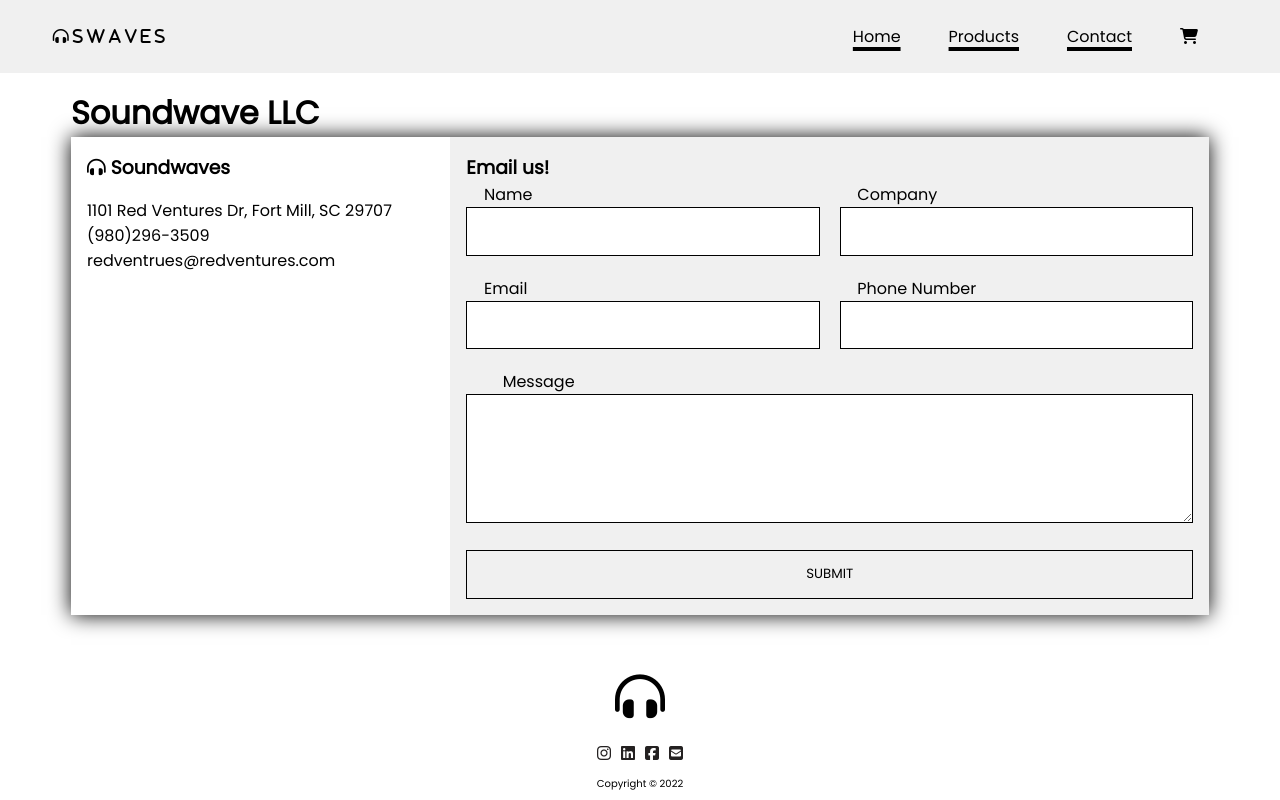
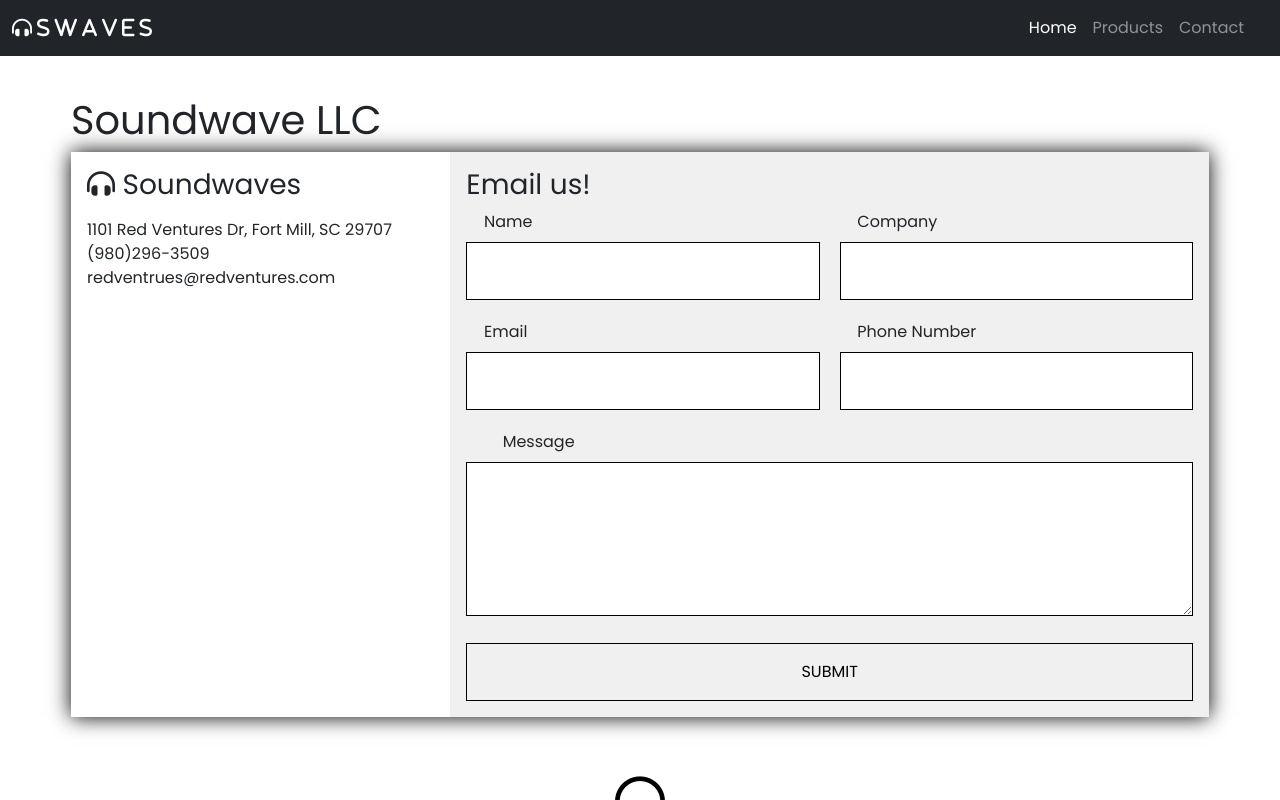
Before and after one commit to AaronNCil/Ecommerce-V2, a React (Create React App) app: page /contact in a window 1280 px wide. Built offline with nearby package versions, Linux system fonts and the light colour scheme.

Commit message:
changed navbar and added bootstrap also productspage changes

```diff
--- a/package.json
+++ b/package.json
@@ -8,7 +8,9 @@
     "@testing-library/user-event": "^13.5.0",
     "aos": "^2.3.4",
     "axios": "^1.2.1",
+    "bootstrap": "^5.2.3",
     "express": "^4.18.2",
+    "jquery": "^3.6.3",
     "mysql": "^2.18.1",
     "path": "^0.12.7",
     "react": "^18.2.0",
--- a/public/index.html
+++ b/public/index.html
@@ -9,6 +9,12 @@
       content="Web site created using create-react-app"
     />
     <link rel="apple-touch-icon" href="%PUBLIC_URL%/logo192.png" />
+    <link rel="stylesheet" href="https://cdn.jsdelivr.net/npm/bootstrap@4.0.0/dist/css/bootstrap.min.css" integrity="sha384-Gn5384xqQ1aoWXA+058RXPxPg6fy4IWvTNh0E263XmFcJlSAwiGgFAW/dAiS6JXm" crossorigin="anonymous">
+    <link href="https://cdn.jsdelivr.net/npm/bootstrap@5.3.0-alpha1/dist/css/bootstrap.min.css" rel="stylesheet" integrity="sha384-GLhlTQ8iRABdZLl6O3oVMWSktQOp6b7In1Zl3/Jr59b6EGGoI1aFkw7cmDA6j6gD" crossorigin="anonymous">
+    <script src="https://cdn.jsdelivr.net/npm/bootstrap@5.3.0-alpha1/dist/js/bootstrap.bundle.min.js" integrity="sha384-w76AqPfDkMBDXo30jS1Sgez6pr3x5MlQ1ZAGC+nuZB+EYdgRZgiwxhTBTkF7CXvN" crossorigin="anonymous"></script>
+    <script src="https://code.jquery.com/jquery-3.2.1.slim.min.js" integrity="sha384-KJ3o2DKtIkvYIK3UENzmM7KCkRr/rE9/Qpg6aAZGJwFDMVNA/GpGFF93hXpG5KkN" crossorigin="anonymous"></script>
+    <script src="https://cdn.jsdelivr.net/npm/popper.js@1.12.9/dist/umd/popper.min.js" integrity="sha384-ApNbgh9B+Y1QKtv3Rn7W3mgPxhU9K/ScQsAP7hUibX39j7fakFPskvXusvfa0b4Q" crossorigin="anonymous"></script>
+    <script src="https://cdn.jsdelivr.net/npm/bootstrap@4.0.0/dist/js/bootstrap.min.js" integrity="sha384-JZR6Spejh4U02d8jOt6vLEHfe/JQGiRRSQQxSfFWpi1MquVdAyjUar5+76PVCmYl" crossorigin="anonymous"></script>
     <script src="https://kit.fontawesome.com/07118264b1.js" crossorigin="anonymous"></script>
     <title>Swaves</title>
   </head>
--- a/server.js
+++ b/server.js
@@ -4,12 +4,12 @@
 const app = express();
 
 
-const port = process.env.PORT || 4000;
+const port = process.env.PORT || 3000;
 
 const conn = mysql.createConnection({
     host: "127.0.0.1",
-    user: "root",
-    password: "password",
+    user: "ecom",
+    password: "Qweriopa1",
     database: "ecom"
 })
 
--- a/src/App.css
+++ b/src/App.css
@@ -49,6 +49,7 @@
   display: flex;
   flex-direction: column;
   align-items: center;
+  margin-top: 5em;
 }
 
 .page-title {
@@ -180,12 +181,26 @@
   color: white;
   padding: 6px 15px;
   border-radius: 30px;
+  text-decoration: none;
+  transition: 0.3s;
+}
+
+.btn:hover {
+  background: teal;
+  color: white;
+}
+
+.button {
+  border: 2px solid white;
+  color: white;
+  padding: 6px 15px;
+  border-radius: 30px;
   margin-top: 2em;
   text-decoration: none;
   transition: 0.3s;
 }
 
-.btn:hover {
+.button:hover {
   background: teal;
   color: white;
 }
@@ -222,11 +237,11 @@
 
 @media (max-width: 768px) {
 
-  #filter-container{
+  /* #filter-container{
     display:flex;
     margin-right:10px;
     font-size: 10px;
-  }
+  } */
 
   #btn2 {
     padding: 10px;
@@ -312,22 +327,15 @@
 
 @media (max-width: 768px) {
 
-  .navbar {
-    flex-direction: column;
-    position: fixed;
+  .navbar-expand-sm .navbar-nav {
+    flex-direction: row;
+    justify-content: flex-start;
   }
-  nav ul {
-    display: flex;
-    flex-direction: column;
-    align-items: center;
-  }
-  nav li {
-    margin: 0.8em 0;
+  .navbar-expand-sm .navbar-nav .nav-link {
+    padding-right: .5rem;
+    padding-left: .5rem;
   }
 
-  #title {
-    text-align: center;
-  }
 }
 
 /* Footer */
@@ -387,6 +395,7 @@
   margin-left: auto;
   margin-right: auto;
   padding: 1em;
+  margin-top: 5em;
 }
 
 ul {
@@ -484,7 +493,7 @@
 .card {
   background-color: white;
   border-radius: 10px;
-  margin: 1em;
+  margin: 2em;
   box-shadow: 2px 2px 10px black;
 }
 
@@ -546,12 +555,12 @@
   padding-right: 10px;
 }
 
- #filter-container {
+ /* #filter-container {
   display: flex;
   align-items: center;
   width: 10vw;
   padding: 6px;
-}
+}  */
 
 #btn2 {
   border: 2px solid black;
--- a/src/components/Header.jsx
+++ b/src/components/Header.jsx
@@ -4,19 +4,27 @@
 
 const Header = () => {
        return (
-        <header>
-        <nav>
-        <div class="nav-bar">
-          <ul class = "top-container">
-              <li id="title"><Link to='/'><i class="fa-solid fa-headphones-simple"> S w a v e s</i></Link></li>
-              <li><Link to='/'>Home</Link></li>
-              <li><Link to='/products'>Products</Link></li>
-              <li><Link to='/contact'>Contact</Link></li>
-              <li class="cart"><Link to='/'><i class="fa-solid fa-cart-shopping"></i></Link></li>
-          </ul>
+        <nav class="navbar navbar-expand-lg navbar-dark bg-dark fixed-top">
+        <div class="container-fluid">
+          <a href="/" class="navbar-brand"><i class="fa-solid fa-headphones-simple"> S w a v e s</i></a>
+          <button class="navbar-toggler" type="button" data-toggle="collapse" data-target="#navbarNav" aria-controls="#navbarNav" aria-expanded="false" aria-label="Toggle navigation">
+            <span class="navbar-toggler-icon"></span>
+          </button>
+          <div class="collapse navbar-collapse" id="navbarNav">
+            <ul class="navbar-nav justify-content-end flex-grow-1 pe-3">
+              <li class="nav-item">
+                <Link to="/" class="nav-link active" aria-current="page">Home</Link>
+              </li>
+              <li class="nav-item">
+                <Link to='/products' class="nav-link">Products</Link>
+              </li>
+              <li class="nav-item">
+                <Link to='/contact' class="nav-link">Contact</Link>
+              </li>
+            </ul>
+          </div>
         </div>
       </nav>
-      </header>
     )
 }
 
--- a/src/components/Home.jsx
+++ b/src/components/Home.jsx
@@ -18,7 +18,6 @@
       </div>
 
       <section class="col">
-          <h2>MODELS</h2>
         <div class="col">
           <img src={image1} alt="model-img1"/>
           <img src={image2} alt="model-img2"/>
@@ -31,7 +30,7 @@
         <div class="botton-modal">
           Shop now to experince the best quality headphones.
         </div>
-        <Link to="/products" className='btn'>EXPLORE</Link>
+        <Link to="/products" className='button'>EXPLORE</Link>
     </aside>
 </main>
     )
--- a/src/components/getProducts.jsx
+++ b/src/components/getProducts.jsx
@@ -48,16 +48,16 @@
                     <input className="searchBar" type="text" value={this.state.filterText} onChange={(e) => this.onChange(e)}></input>
                 </div>
                 </div>
-            <div id="filter-container">
-            <h3>Filter By Category: </h3>
-                    <button id="btn2" onClick={this.myFilter("All")}>All</button>
-                    <button id="btn2" onClick={this.myFilter("gaming")}>Gaming</button>
-                    <button id="btn2" onClick={this.myFilter("studio")}>Studio</button>
-                    <button id="btn2" onClick={this.myFilter("everyday")}>Everyday</button>
-            <h3>Sort By Price: </h3>
-                    <Link to ='/products/LowtoHigh' id='btn2'>Low to High</Link>
-                    <Link to ='/products/HightoLow' id='btn2'>High to Low</Link>
-                    <Link to ='/products' id='btn2'>Reset</Link>
+                <div id="filter-container">
+            <h4>Filter By Category: </h4>
+                    <button class="btn btn-dark" onClick={this.myFilter("All")}>All</button>
+                    <button class="btn btn-dark" onClick={this.myFilter("gaming")}>Gaming</button>
+                    <button class="btn btn-dark" onClick={this.myFilter("studio")}>Studio</button>
+                    <button class="btn btn-dark" onClick={this.myFilter("everyday")}>Everyday</button>
+            <h4>Sort By Price: </h4>
+                    <Link to ='/products/LowtoHigh' class="btn btn-dark">Low to High</Link>
+                    <Link to ='/products/HightoLow' class="btn btn-dark">High to Low</Link>
+                    <Link to ='/products' class="btn btn-dark">Reset</Link>
                 </div>
                 </div>
                 <div className="cards-container">
```
Also changed, not shown: 12 other files (tests, documents, lock files or other folders).
